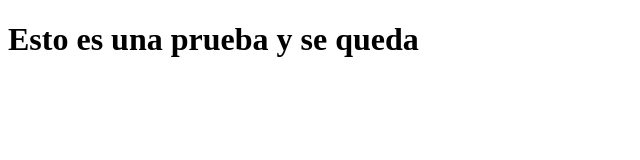
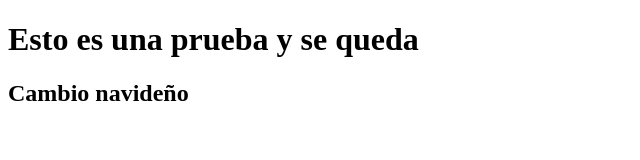
Before and after one commit to nikolaiSozko/gitFSD7, a plain HTML site: page index.html in a window 1280 px wide. Shown: the whole page, without its empty margins (0-640 px from the left). Drawn offline with Linux system fonts and the light colour scheme.

Commit message:
en la linea 11 agregamos un h2

```diff
--- a/index.html
+++ b/index.html
@@ -8,5 +8,6 @@
 </head>
 <body>
     <h1>Esto es una prueba y se queda</h1>
+    <h2>Cambio navideño</h2>
 </body>
 </html>
```
